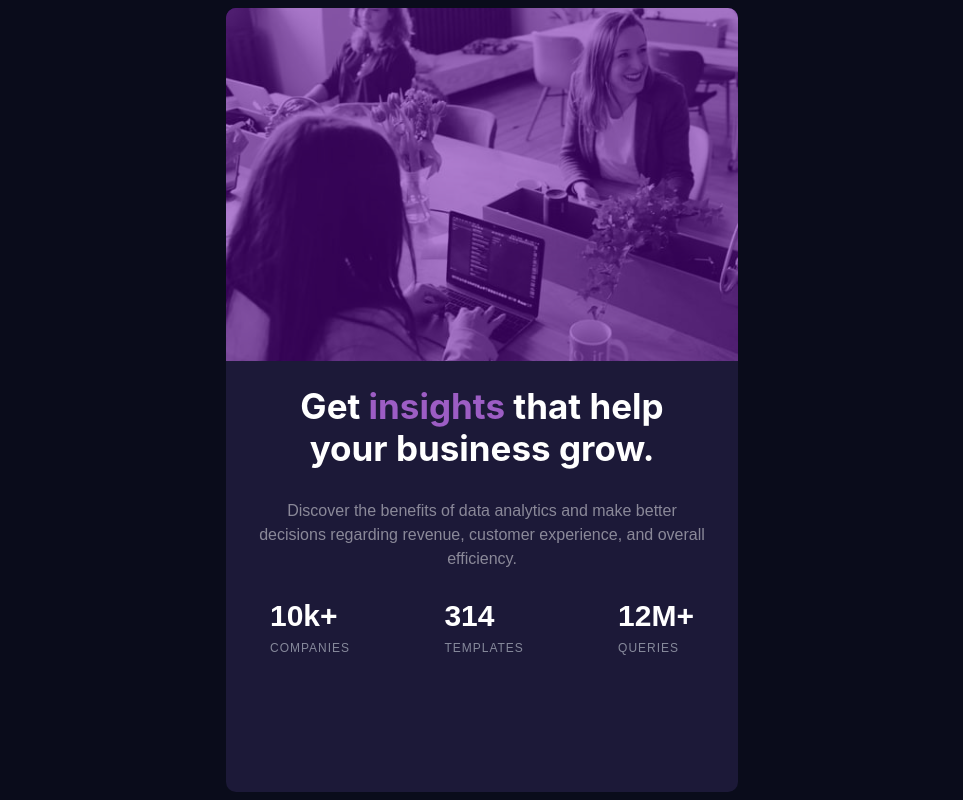
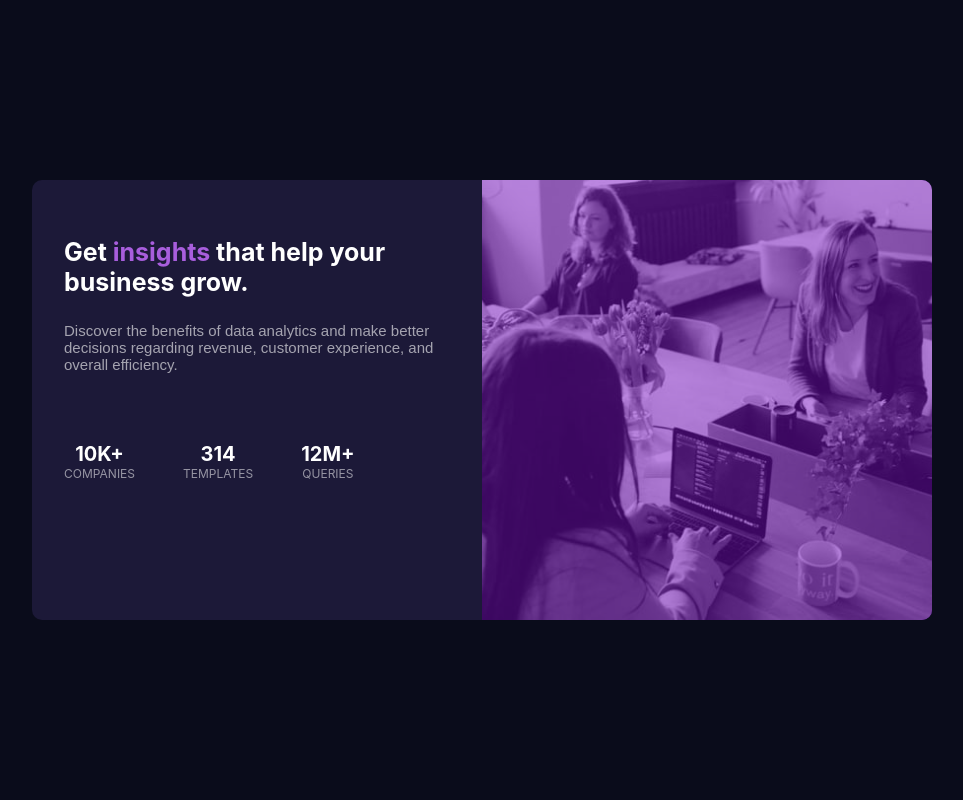
Before and after one commit to Jatinkapoor147/stats-page, a plain HTML site: page index.html in a window 1280 px wide. Shown: the whole page, without its empty margins (158-1121 px from the left). Drawn offline with Linux system fonts and the light colour scheme; a web font is replaced by a local one.

Commit message:
Update style.css

```diff
--- a/style.css
+++ b/style.css
@@ -4,207 +4,184 @@
 * {
     margin: 0;
     padding: 0;
-    box-sizing: border-box;
 }
 
 html,
 body {
+    box-sizing: border-box;
     height: 100%;
     width: 100%;
     background-color: #0a0c1b;
-    padding: 2em;
 }
 
 .wraper {
     display: flex;
-    justify-content: center;
-    align-items: center;
+    flex-direction: column-reverse;
     position: relative;
+    justify-content: space-between;
     top: 50%;
     left: 50%;
     transform: translate(-50%, -50%);
     background-color: #1c1938;
-    width: 75vw;
-    max-width: 1200px;
-    height: 60vh;
+    height: 95vh;
+    width: 80vw;
     border-radius: 10px;
-}
-
-.info {
-    width: 50%;
-    height: 100%;
-    padding: 4em 5em 3.5em 4em;
-}
-
-.info>h2 {
-    font-family: 'Inter', sans-serif;
-    color: white;
-    font-size: 35px;
-    font-weight: 700;
-    padding-bottom: .85em;
-}
-
-.info>h2>span {
-    color: #9c5dc4;
-}
-
-.info>p {
-    font-family: 'Lexend Deca', sans-serif;
-    color: rgba(255, 255, 255, 0.486);
-    font-weight: 400;
-    line-height: 1.5;
-    width: 80%;
-    margin-bottom: 3em;
-}
-
-.numbers>ul:nth-child(1) {
-    width: 80%;
-    display: flex;
-    justify-content: space-between;
-    align-items: center;
-    color: white;
-    font-family: 'Lexend Deca', sans-serif;
-}
-
-ul {
-    list-style: none;
-}
-
-.first>li>ul>li:nth-child(1) {
-    font-size: 30px;
-    font-weight: 700;
-    margin-bottom: 0.5rem;
-}
-
-.first>li>ul>li:nth-child(2) {
-    text-transform: uppercase;
-    font-size: 12px;
-    letter-spacing: 1px;
-    color: #86899b;
-}
-
-.second>li>ul>li:nth-child(1) {
-    font-size: 30px;
-    font-weight: 700;
-    margin-bottom: 0.5rem;
-}
-
-.second>li>ul>li:nth-child(2) {
-    text-transform: uppercase;
-    font-size: 12px;
-    letter-spacing: 1px;
-    color: #86899b;
-}
-
-.third>li>ul>li:nth-child(1) {
-    font-size: 30px;
-    font-weight: 700;
-    margin-bottom: 0.5rem;
-    text-transform: uppercase;
-}
-
-.third>li>ul>li:nth-child(2) {
-    text-transform: uppercase;
-    font-size: 12px;
-    letter-spacing: 1px;
-    color: #86899b;
+    max-height: 620px;
+    max-width: 900px;
 }
 
 .picture {
-    width: 50%;
-    height: 100%;
-    border-radius: 0 10px 10px 0;
-    background-color: #6502a7;
+    width: 100%;
+    height: 40%;
+    background-color: #760dc1;
+    border-radius: 10px 10px 0 0;
+    max-width: 450px;
 }
-
-
 
 .picture>img {
     width: 100%;
     height: 100%;
     object-fit: cover;
+    border-radius: 10px 10px 0 0;
     opacity: 50%;
-    filter: contrast(-5);
-    border-radius: 0 10px 10px 0;
 }
 
-@media (max-width:1420px) {
+.info {
+    width: 100%;
+    height: 60%;
+    text-align: center;
+    max-width: 450px;
+}
+
+.info>h2 {
+    font-family: 'Inter', sans-serif;
+    font-size: 25px;
+    font-weight: 700;
+    color: white;
+    padding: 1em .5em;
+}
+
+.info>h2>span {
+    color: #a85edd;
+}
+
+.info>p {
+    font-family: 'Lexend Deca', sans-serif;
+    font-weight: 400;
+    font-size: 15px;
+    padding: 0em 1.5em;
+    color: rgba(255, 255, 255, 0.605);
+    padding-bottom: 1em;
+}
+
+.numbers {
+    width: 100%;
+    height: 45%;
+    padding-top: .7em;
+    padding: 0 .5em;
+}
+
+.numbers>ul>div {
+    text-align: center;
+    padding-bottom: 1em;
+}
+
+li {
+    font-family: 'Inter', sans-serif;
+    list-style: none;
+}
+
+.first>li>ul>li:nth-child(1) {
+    color: white;
+    text-transform: uppercase;
+    font-weight: 700;
+    font-size: 20px;
+}
+
+.first>li>ul>li:nth-child(2) {
+    color: rgba(255, 255, 255, 0.538);
+    text-transform: uppercase;
+    font-weight: 400;
+    font-size: 12px;
+}
+
+
+.second>li>ul>li:nth-child(1) {
+    color: white;
+    text-transform: uppercase;
+    font-weight: 700;
+    font-size: 20px;
+}
+
+.second>li>ul>li:nth-child(2) {
+    color: rgba(255, 255, 255, 0.538);
+    text-transform: uppercase;
+    font-weight: 400;
+    font-size: 12px;
+}
+
+
+.third>li>ul>li:nth-child(1) {
+    color: white;
+    text-transform: uppercase;
+    font-weight: 700;
+    font-size: 20px;
+}
+
+.third>li>ul>li:nth-child(2) {
+    color: rgba(255, 255, 255, 0.538);
+    text-transform: uppercase;
+    font-weight: 400;
+    font-size: 12px;
+}
+
+@media (min-width:600px) {
     .wraper {
-        flex-direction: column-reverse;
-        height: 98vh;
-        width: 40vw;
+        height: 55vh;
+        flex-direction: row;
+    }
+
+    .info {
+        padding: 2em 1em 0 2em;
+        text-align: left;
+        height: 100%;
+        width: 50%;
     }
 
     .picture {
-        width: 100%;
-        height: 45%;
-        border-radius: 10px 10px 0 0;
+        height: 100%;
+        width: 70%;
+        border-radius: 0px 10px 10px 0;
     }
 
     .picture>img {
-        border-radius: 10px 10px 0 0;
+        width: 100%;
+        height: 100%;
+        border-radius: 0px 10px 10px 0;
     }
 
-    .info {
-        width: 100%;
-        height: 55%;
-        padding: 1.5em 2em;
+    .numbers {
+        height: 30%;
+        padding: 0;
+        display: flex;
+        align-items: center;
+    }
+
+    .numbers>ul {
+        display: flex;
+    }
+
+    .numbers>ul>div {
+        margin-right: 3em;
     }
 
     .info>h2 {
-        text-align: center;
+        padding-left: 0;
     }
 
     .info>p {
-        margin-bottom:1em;
-        text-align: center;
-        width: 100%;
-    }
-
-    .numbers>ul:nth-child(1) {
-        width: 100%;
-        padding: 0.75em;
-    }
-
-}
-@media (max-width:935px) {
-    .wraper {
-        height: 150vh;
-    }
-
-    .info>p {
-        margin-bottom: 3em;
-    }
-
-    .numbers>ul {
-        flex-direction: column;
-    }
-    .numbers>ul>div {
-        margin-bottom: 2em;
-        text-align: center;
+        padding-left: 0;
+        padding-bottom: 2em;
+        /* width: 80%; */
     }
 }
-@media (max-width:935px) {
-    .wraper {
-        width: 50vw;
-    }
-}
-
-@media (max-width:860px) {
-    .wraper {
-        width: 65vw;
-    }
-}
-@media (max-width:665px) {
-    .wraper {
-        width: 80vw;
-    }
-}
-
-@media (max-width:535px) {
-
-    .wraper {
-        width: 91vw;
-        height: 115vh;
-    }
-}
```
